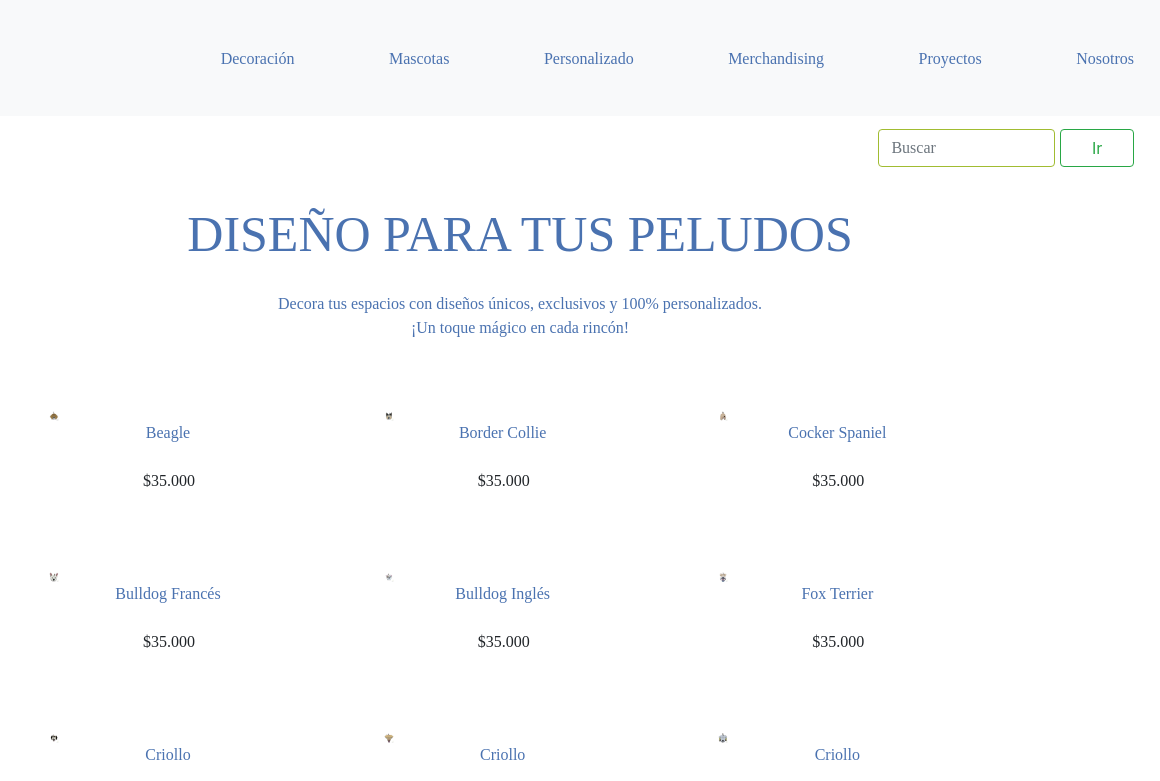
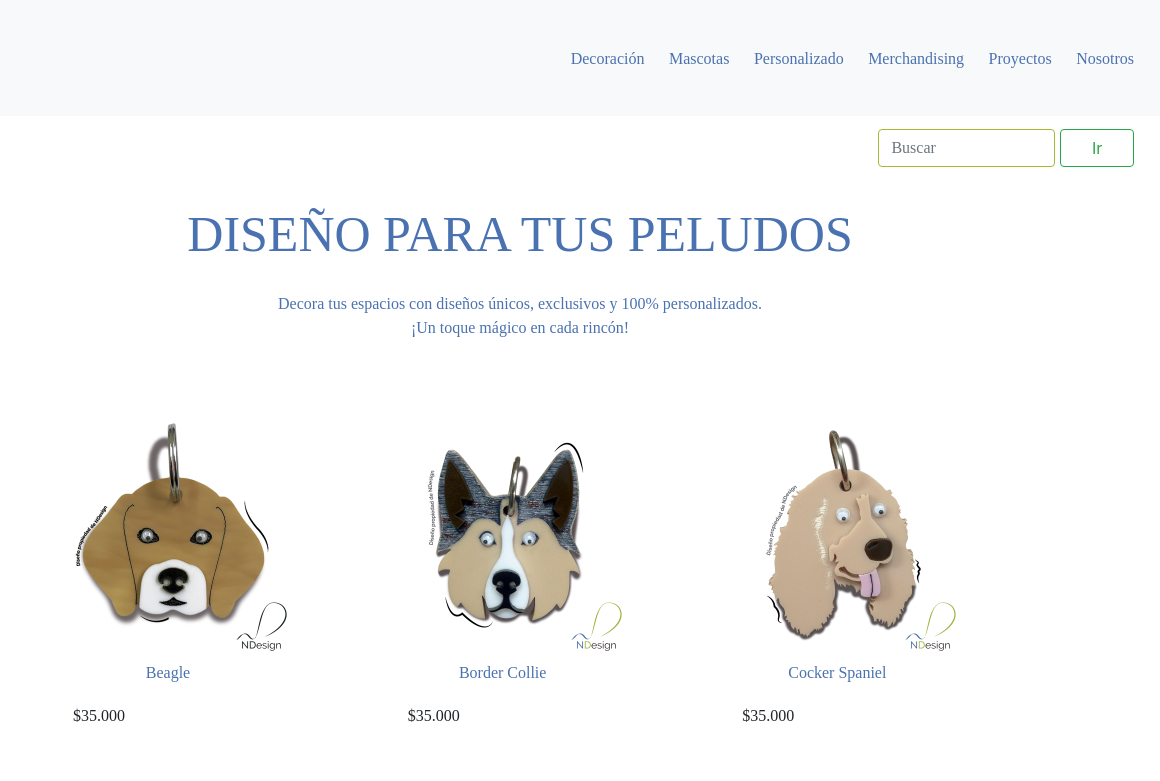
Before and after one commit to natii1103/marketplace_ndesign, a website: page assets/pages/mascotas.html in a window 1280 px wide. Shown: the top 781 px of the page, 120-1280 px from the left. Drawn offline with nearby package versions, Linux system fonts and the light colour scheme; a web font is replaced by a local one.

Commit message:
fin por hoy

```diff
--- a/scss/style.scss
+++ b/scss/style.scss
@@ -20,9 +20,9 @@ div {
         font-size: 16px;
         font-family: MyFontBold;
         padding-inline: 10px;
-        margin-top: 5px;
-        margin-left: 70px;
-        margin-bottom: 10px;
+        text-decoration: none;
+        text-align: right;
+        display: inline-block;
     }
 }
 
@@ -70,8 +70,8 @@ ul {
     margin-right: 10%;
 
     img {
-        width: 10px;
-        height: 10px;
+        width: 250px;
+        height: 250px;
     }
 }
 
```
Also changed, not shown: scss/style.css, 1 other file.
